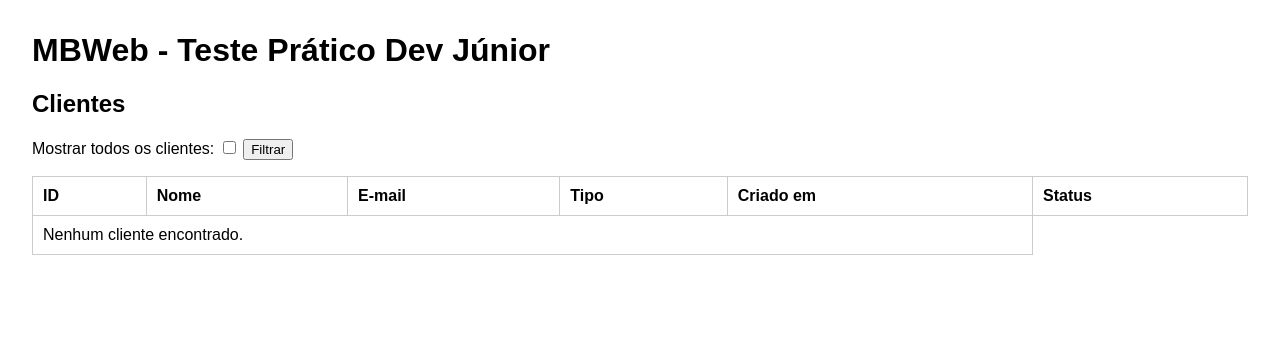
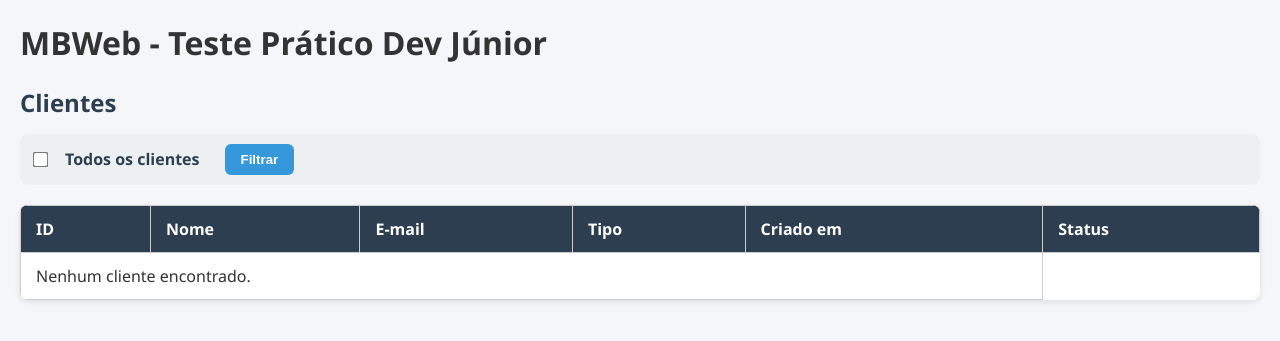
Before and after one commit to cleomarpro/ms_test, a Django app: page /clientes/ in a window 1280 px wide. Shown: the top 341 px of the page. Run offline with Django 5.2, Linux system fonts and the light colour scheme; data that the repository does not hold is empty.

Commit message:
Foi  estilizado a lista de clientes no django

```diff
--- a/templates/clientes/lista_clientes.html
+++ b/templates/clientes/lista_clientes.html
@@ -1,12 +1,164 @@
 {% extends "clientes/base.html" %}
 
 {% block content %}
+
+<style>
+/* Estilo geral da página */
+body {
+  font-family: 'Segoe UI', Tahoma, Geneva, Verdana, sans-serif;
+  background: #f4f6f9;
+  color: #333;
+  margin: 20px;
+}
+
+/* Título */
+h2 {
+  color: #2c3e50;
+  margin-bottom: 15px;
+}
+
+/* Formulário de filtro */
+form {
+  margin-bottom: 20px;
+}
+
+label {
+  font-weight: 600;
+  margin-right: 10px;
+}
+
+input[type="checkbox"] {
+  transform: scale(1.2);
+  margin-right: 10px;
+}
+
+/* Botão de filtro */
+form button {
+  padding: 8px 14px;
+  border: none;
+  border-radius: 6px;
+  background-color: #3498db;
+  color: white;
+  font-weight: 600;
+  cursor: pointer;
+  transition: background 0.3s ease;
+}
+
+form button:hover {
+  background-color: #2980b9;
+}
+
+/* Estilo da tabela */
+table {
+  width: 100%;
+  border-collapse: collapse;
+  margin-top: 15px;
+  background: white;
+  box-shadow: 0 2px 6px rgba(0,0,0,0.1);
+  border-radius: 8px;
+  overflow: hidden;
+}
+
+th, td {
+  padding: 12px 15px;
+  text-align: left;
+}
+
+th {
+  background-color: #2c3e50;
+  color: #fff;
+  font-weight: 600;
+}
+
+tr:nth-child(even) {
+  background-color: #f9f9f9;
+}
+
+tr:hover {
+  background-color: #ecf0f1;
+}
+
+/* Botões de ação dentro da tabela */
+td form button {
+  padding: 6px 12px;
+  border: none;
+  border-radius: 6px;
+  cursor: pointer;
+  font-weight: 600;
+  transition: background 0.3s ease;
+}
+
+td form button {
+  background-color: #e74c3c; /* vermelho para inativar */
+  color: white;
+}
+
+td form button:hover {
+  background-color: #c0392b;
+}
+
+/* Se o status for ATIVO, deixa verde; se INATIVO, vermelho */
+td:nth-child(6) {
+  font-weight: bold;
+}
+
+td:nth-child(6):has(span.ativo) {
+  color: #27ae60;
+}
+
+td:nth-child(6):has(span.inativo) {
+  color: #e74c3c;
+}
+/* Container do formulário */
+.filtro-clientes {
+  display: flex;
+  align-items: center;
+  gap: 15px;
+  margin-bottom: 20px;
+  padding: 10px;
+  background: #ecf0f1;
+  border-radius: 8px;
+}
+
+/* Grupo do checkbox */
+.checkbox-group {
+  display: flex;
+  align-items: center;
+  gap: 8px;
+}
+
+.checkbox-group label {
+  font-weight: 600;
+  color: #2c3e50;
+}
+
+/* Botão de filtro */
+.btn-filtrar {
+  padding: 8px 16px;
+  border: none;
+  border-radius: 6px;
+  background-color: #3498db;
+  color: white;
+  font-weight: 600;
+  cursor: pointer;
+  transition: background 0.3s ease;
+}
+
+.btn-filtrar:hover {
+  background-color: #2980b9;
+}
+
+</style>
 <h2>Clientes</h2>
-<form method="get">
-    <label for="todos_cliente">Mostrar todos os clientes:</label>
-    <input type="checkbox" id="todos_cliente" name="todos_cliente" {% if request.GET.todos_cliente %}checked{% endif %}>
-    <button type="submit">Filtrar</button>
+<form method="get" class="filtro-clientes">
+  <div class="checkbox-group">
+    <input type="checkbox" id="todos_cliente" name="todos_cliente"
+           {% if request.GET.todos_cliente %}checked{% endif %}>
+    <label for="todos_cliente">Todos os clientes</label>
+  </div>
+  <button type="submit" class="btn-filtrar">Filtrar</button>
 </form>
+
 <table>
     <thead>
         <tr>
```
